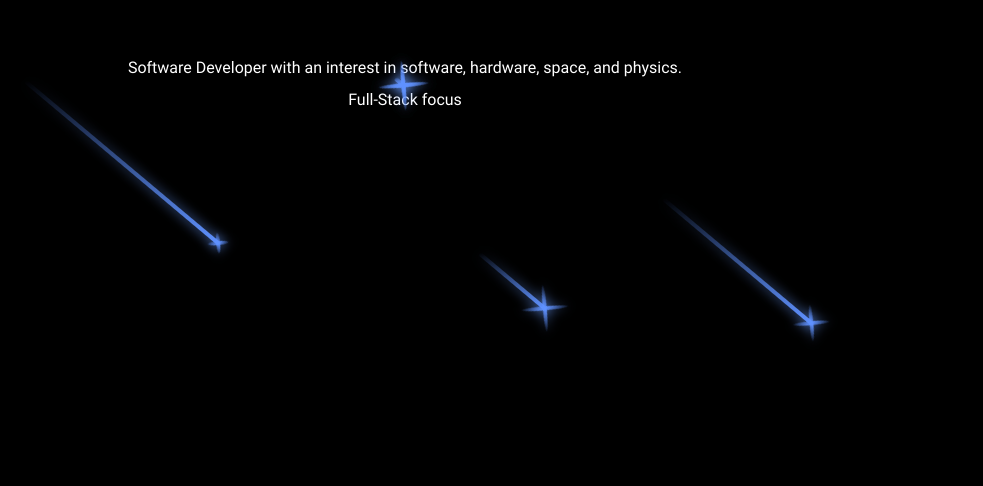
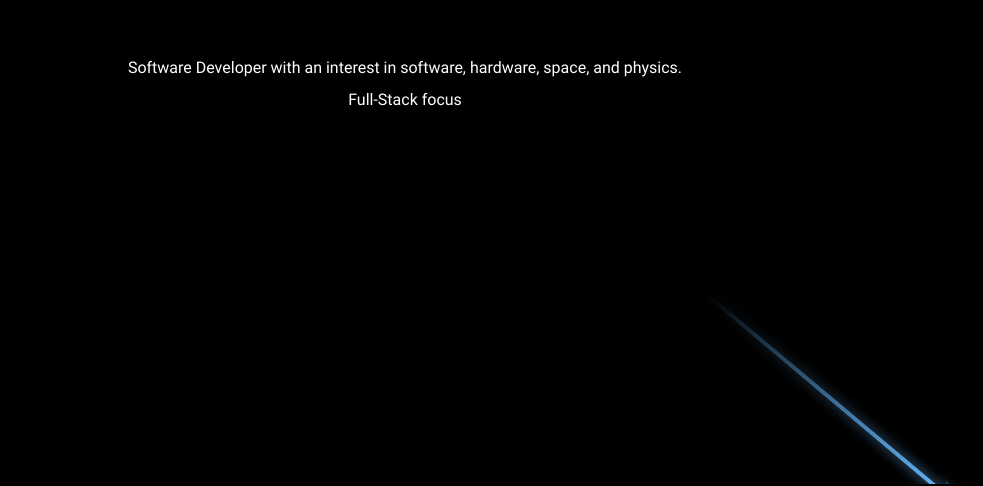
Before and after one commit to pziajski/personal-website, a React (Create React App) app: page / in a window 1280 px wide. Shown: the part 316-802 px from the top of the page, without its empty margins (235-1218 px from the left). Built offline with nearby package versions, Linux system fonts and the light colour scheme.

Commit message:
changed star color, changed star delay times, changed tail width, change travel length

```diff
--- a/src/components/StarFall/StarFall.scss
+++ b/src/components/StarFall/StarFall.scss
@@ -1,9 +1,12 @@
+@use "../../partials/color-palette.scss" as *;
+
 .starfall-animation {
     position: absolute;
     top: 0;
     left: 0;
+    min-width: 100vh;
     width: 100vw;
-    height: 100vh;
+    height: 120vh;
     transform: rotateZ(40deg);
 }
 
@@ -12,10 +15,10 @@
     left: 0;
     top: 50%;
     height: 4px;
-    background: linear-gradient(-45deg, #5f91ff, rgba(0, 0, 255, 0));
+    background: linear-gradient(-45deg, $primary-highlight-color, rgba(0, 0, 255, 0));
     border-radius: 999px;
-    filter: drop-shadow(0 0 6px #699bff);
-    animation: tail 3s ease-in-out infinite, falling 3s ease-in-out infinite;
+    filter: drop-shadow(0 0 6px $primary-highlight-color);
+    animation: tail 5s ease-in-out infinite, falling 5s ease-in-out infinite;
 
     &::after,
     &::before {
@@ -24,10 +27,10 @@
         top: calc(50% - 2px);
         right: 0;
         height: 4px;
-        background: linear-gradient(-45deg, rgba(0, 0, 255, 0), #5f91ff, rgba(0, 0, 255, 0));
+        background: linear-gradient(-45deg, rgba(0, 0, 255, 0), $primary-highlight-color, rgba(0, 0, 255, 0));
         border-radius: 100%;
         transform: translateX(50%) rotateZ(45deg);
-        animation: shining 3s ease-in-out infinite;
+        animation: shining 5s ease-in-out infinite;
     }
 
     &::after {
@@ -35,19 +38,19 @@
     }
 
     &:nth-child(1) {
-        top: 20%;
+        top: 0;
         left: 0;
-        animation-delay: 2.5s;
+        animation-delay: 2s;
     }
 
     &:nth-child(1)::before,
     &:nth-child(1)::after {
-        animation-delay: 2.5s;
+        animation-delay: 2s;
     }
 
     &:nth-child(2) {
-        top: 40%;
-        left: 40%;
+        top: 20%;
+        left: 0;
         animation-delay: 1s;
     }
 
@@ -57,25 +60,47 @@
     }
 
     &:nth-child(3) {
-        top: 60%;
-        left: 20%;
-        animation-delay: 3.5s;
+        top: 40%;
+        left: 0;
+        animation-delay: 3s;
     }
 
     &:nth-child(3)::before,
     &:nth-child(3)::after {
-        animation-delay: 3.5s;
+        animation-delay: 3s;
     }
 
     &:nth-child(4) {
-        top: 80%;
-        left: 10%;
-        animation-delay: 1.5s;
+        top: 60%;
+        left: 0;
+        animation-delay: 1s;
     }
 
     &:nth-child(4)::before,
     &:nth-child(4)::after {
-        animation-delay: 1.5s;
+        animation-delay: 1s;
+    }
+
+    &:nth-child(5) {
+        top: 80%;
+        left: 0;
+        animation-delay: 3s;
+    }
+
+    &:nth-child(5)::before,
+    &:nth-child(5)::after {
+        animation-delay: 3s;
+    }
+
+    &:nth-child(6) {
+        top: 100;
+        left: 0;
+        animation-delay: 1.7s;
+    }
+
+    &:nth-child(6)::before,
+    &:nth-child(6)::after {
+        animation-delay: 1.7s;
     }
 }
 
@@ -84,7 +109,7 @@
         width: 0;
     }
     35% {
-        width: 20%;
+        width: 30%;
     }
     100% {
         width: 0;
@@ -96,7 +121,7 @@
         transform: translateX(0);
     }
     100% {
-        transform: translateX(50vw);
+        transform: translateX(130vw);
     }
 }
 
```
